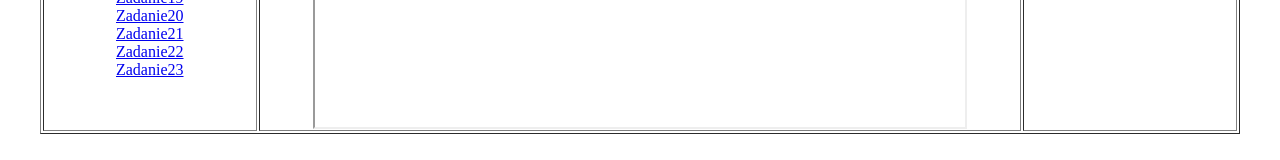
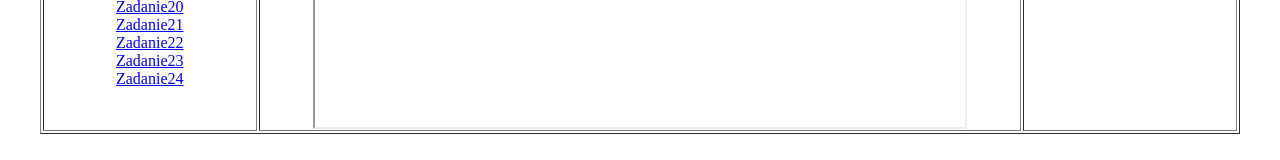
Before and after one commit to Matrixooo/css_Zadania, a plain HTML site: page index.html in a window 1280 px wide. Shown: the part 538-698 px from the top of the page. Drawn offline with Linux system fonts and the light colour scheme.

Commit message:
Update index.html

```diff
--- a/index.html
+++ b/index.html
@@ -64,7 +64,8 @@
 	<a href="zadanie22_szcz.html" target="strony">Zadanie22</a>
 	<br>
 	<a href="zadanie23_szcz.html" target="strony">Zadanie23</a>
-
+	<br>
+	<a href="zadanie24_1_t7_szcz.html" target="strony">Zadanie24</a>
 	</td>
 	<td align=center><iframe width=650 height=650 name="strony" src="start.html" border="0"></iframe>
 	</td>
```
